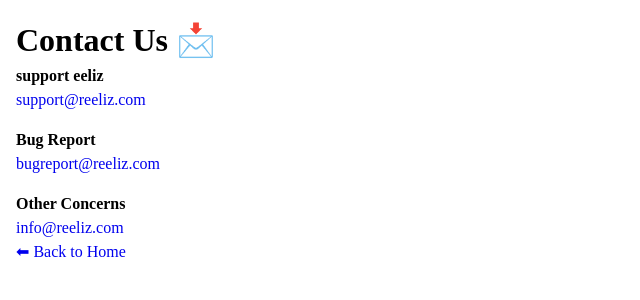
After one commit to Tubachups/ReeLiz-Movie, a Flask app: page /contact in a window 1280 px wide. The commit adds this page. Shown: the top 300 px of the page, without its empty margins (0-640 px from the left). Run offline with Flask 3, Linux system fonts and the light colour scheme.

Commit message:
Createion of About Us and Contact Us

```diff
--- a/app.py
+++ b/app.py
@@ -10,6 +10,15 @@ BASE_URL = "https://api.themoviedb.org/3"
 def home():
     return render_template("index.html")
 
+@app.route("/about")
+def about():
+    return render_template("about.html")
+
+@app.route("/contact")
+def contact():
+    return render_template("contact.html")
+
+
 @app.route("/movie/<int:movie_id>")
 def movie_detail(movie_id):
     url = f"{BASE_URL}/movie/{movie_id}?api_key={API_KEY}&language=en-US"
--- /dev/null
+++ b/static/styles/contact.css
@@ -0,0 +1,13 @@
+body{
+  padding: 1rem;
+}
+
+.card{
+  display: flex;
+  flex-direction: column;
+}
+
+.contact-card{
+  display: grid;
+  gap: 1rem;
+}
--- /dev/null
+++ b/templates/contact.html
@@ -0,0 +1,38 @@
+<!DOCTYPE html>
+<html lang="en">
+
+<head>
+  <meta charset="UTF-8">
+  <title>Contact Us - Reeliz 🎬</title>
+  <link rel="stylesheet" href="{{ url_for('static', filename='styles/reset.css') }}">
+  <link rel="stylesheet" href="{{ url_for('static', filename='styles/contact.css') }}">
+</head>
+
+<body>
+
+  <h1>Contact Us 📩</h1>
+
+  <div class="contact-card">
+    <div class="card">
+      <b>support eeliz</b>
+      <a href="#">support@reeliz.com</a>
+    </div>
+
+    <div class="card">
+      <b>Bug Report</b>
+      <a href="#">bugreport@reeliz.com</a>
+    </div>
+
+    <div class="card">
+      <b>Other Concerns</b>
+      <a href="#">info@reeliz.com</a>
+    </div>
+  </div>
+  <a href="{{ url_for('home') }}">⬅ Back to Home</a>
+
+
+
+
+</body>
+
+</html>
--- a/templates/index.html
+++ b/templates/index.html
@@ -8,6 +8,11 @@
   <link rel="stylesheet" href="{{ url_for('static', filename='styles/style.css') }}">
 </head>
 <body>
+  <nav>
+  <a href="{{ url_for('about') }}">About Us</a>
+  <a href="{{ url_for('contact') }}">Contact Us</a>
+  </nav>
+
   <h1>🎬 Reeliz</h1>
 
   <!-- Buttons -->
```
Also changed, not shown: templates/about.html (added, +37 -0 lines), static/styles/about.css (added).
